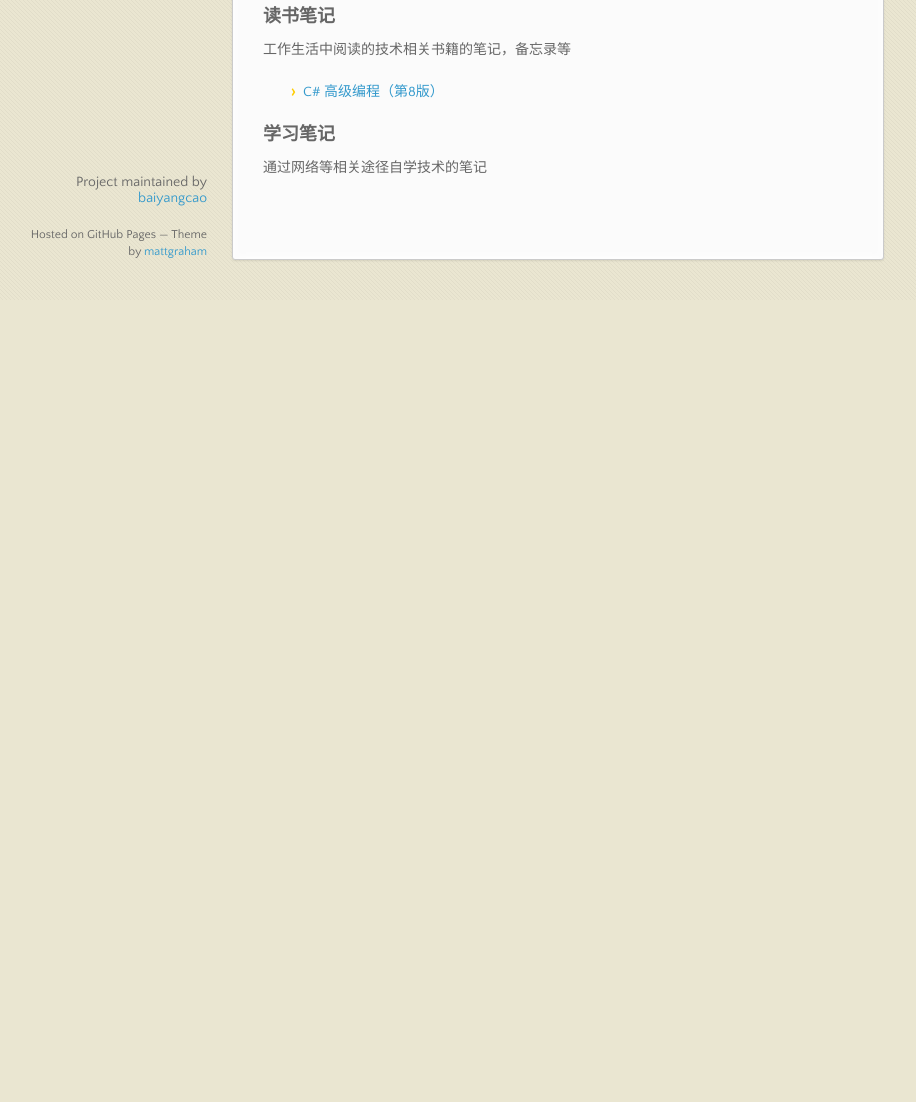
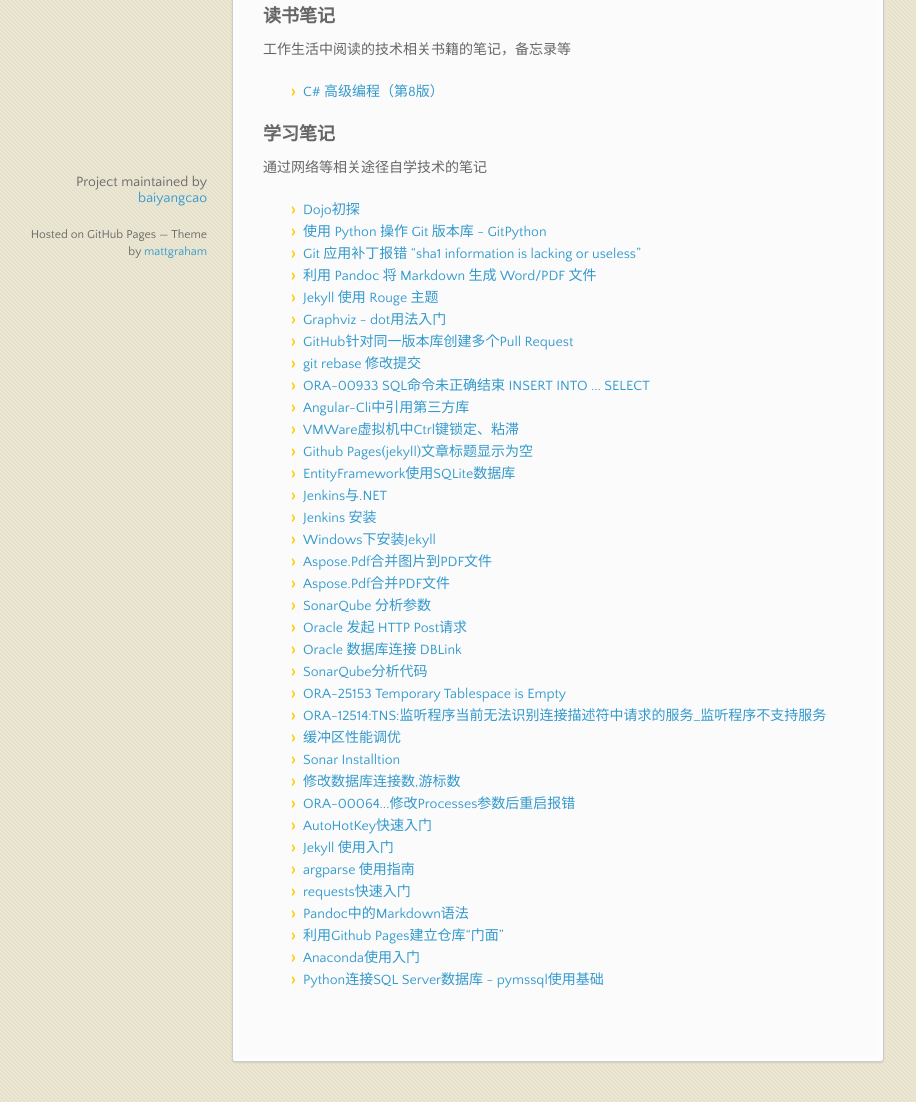
Before and after one commit to baiyangcao/Notes, a website: page docs/index.html in a window 1280 px wide. Shown: the part 500-1602 px from the top of the page, without its empty margins (83-999 px from the left). Before the commit the page ends 800 px from the top, so only its background shows below. Drawn offline with nearby package versions, Linux system fonts and the light colour scheme.

Commit message:
update readme.md and index.html automatically

```diff
--- a/docs/index.html
+++ b/docs/index.html
@@ -73,6 +73,78 @@
 
 <ul>
 
+<li><a href="https://baiyangcao.github.io/notes/2017/04/21/hello-dojo.html">Dojo初探</a></li>
+
+<li><a href="https://baiyangcao.github.io/notes/2017/04/11/gitpython-tutorial.html">使用 Python 操作 Git 版本库 - GitPython</a></li>
+
+<li><a href="https://baiyangcao.github.io/notes/2017/04/05/git-sha1-lack.html">Git 应用补丁报错 “sha1 information is lacking or useless”</a></li>
+
+<li><a href="https://baiyangcao.github.io/notes/2017/03/31/pandoc-pdf.html">利用 Pandoc 将 Markdown 生成 Word/PDF 文件</a></li>
+
+<li><a href="https://baiyangcao.github.io/notes/2017/03/28/jekyll-rouge.html">Jekyll 使用 Rouge 主题</a></li>
+
+<li><a href="https://baiyangcao.github.io/notes/2017/03/23/graphviz-dot.html">Graphviz - dot用法入门</a></li>
+
+<li><a href="https://baiyangcao.github.io/notes/2017/03/20/github-multi-pull-request.html">GitHub针对同一版本库创建多个Pull Request</a></li>
+
+<li><a href="https://baiyangcao.github.io/notes/2017/03/19/git-rebase.html">git rebase 修改提交</a></li>
+
+<li><a href="https://baiyangcao.github.io/notes/2017/03/18/ora-00933.html">ORA-00933 SQL命令未正确结束 INSERT INTO ... SELECT</a></li>
+
+<li><a href="https://baiyangcao.github.io/notes/2017/03/15/angular-cli-json.html">Angular-Cli中引用第三方库</a></li>
+
+<li><a href="https://baiyangcao.github.io/notes/2017/03/14/vmware-ctrl.html">VMWare虚拟机中Ctrl键锁定、粘滞</a></li>
+
+<li><a href="https://baiyangcao.github.io/notes/2017/03/14/jekyll-empty-title.html">Github Pages(jekyll)文章标题显示为空</a></li>
+
+<li><a href="https://baiyangcao.github.io/notes/2017/03/13/ef-sqlite.html">EntityFramework使用SQLite数据库</a></li>
+
+<li><a href="https://baiyangcao.github.io/notes/2017/02/09/jenkins-dotnet.html">Jenkins与.NET</a></li>
+
+<li><a href="https://baiyangcao.github.io/notes/2017/02/03/jenkins-installation.html">Jenkins 安装</a></li>
+
+<li><a href="https://baiyangcao.github.io/notes/2017/01/29/jekyll-windows.html">Windows下安装Jekyll</a></li>
+
+<li><a href="https://baiyangcao.github.io/notes/2017/01/25/aspose-pdf-image.html">Aspose.Pdf合并图片到PDF文件</a></li>
+
+<li><a href="https://baiyangcao.github.io/notes/2017/01/17/aspose-pdf.html">Aspose.Pdf合并PDF文件</a></li>
+
+<li><a href="https://baiyangcao.github.io/notes/2017/01/11/sonarqube-analyz-parameter.html">SonarQube 分析参数</a></li>
+
+<li><a href="https://baiyangcao.github.io/notes/2017/01/05/oracle-http.html">Oracle 发起 HTTP Post请求</a></li>
+
+<li><a href="https://baiyangcao.github.io/notes/2016/12/27/oracle-dblink.html">Oracle 数据库连接 DBLink</a></li>
+
+<li><a href="https://baiyangcao.github.io/notes/2016/12/16/sonarqube-analyz.html">SonarQube分析代码</a></li>
+
+<li><a href="https://baiyangcao.github.io/notes/2016/12/15/ora-25153.html">ORA-25153 Temporary Tablespace is Empty</a></li>
+
+<li><a href="https://baiyangcao.github.io/notes/2016/12/11/ora-12514.html">ORA-12514:TNS:监听程序当前无法识别连接描述符中请求的服务_监听程序不支持服务</a></li>
+
+<li><a href="https://baiyangcao.github.io/notes/2016/12/08/oracle-buffer.html">缓冲区性能调优</a></li>
+
+<li><a href="https://baiyangcao.github.io/notes/2016/12/05/sonar-installtion.html">Sonar Installtion</a></li>
+
+<li><a href="https://baiyangcao.github.io/notes/2016/11/24/modify-session.html">修改数据库连接数,游标数</a></li>
+
+<li><a href="https://baiyangcao.github.io/notes/2016/11/16/ora-00064.html">ORA-00064...修改Processes参数后重启报错</a></li>
+
+<li><a href="https://baiyangcao.github.io/notes/2016/10/29/autohotkey-basic.html">AutoHotKey快速入门</a></li>
+
+<li><a href="https://baiyangcao.github.io/notes/2016/10/21/jekyll-basic.html">Jekyll 使用入门</a></li>
+
+<li><a href="https://baiyangcao.github.io/notes/2016/10/18/argparse-basic.html">argparse 使用指南</a></li>
+
+<li><a href="https://baiyangcao.github.io/notes/2016/10/17/requests-basic.html">requests快速入门</a></li>
+
+<li><a href="https://baiyangcao.github.io/notes/2016/10/16/pandoc-markdown.html">Pandoc中的Markdown语法</a></li>
+
+<li><a href="https://baiyangcao.github.io/notes/2016/10/14/github-pages-basic.html">利用Github Pages建立仓库“门面”</a></li>
+
+<li><a href="https://baiyangcao.github.io/notes/2016/10/13/anaconda-basic.html">Anaconda使用入门</a></li>
+
+<li><a href="https://baiyangcao.github.io/notes/2016/10/12/pymssql-basic.html">Python连接SQL Server数据库 - pymssql使用基础</a></li>
+
 </ul>
       </section>
       <footer>
```
Also changed, not shown: README.md.
